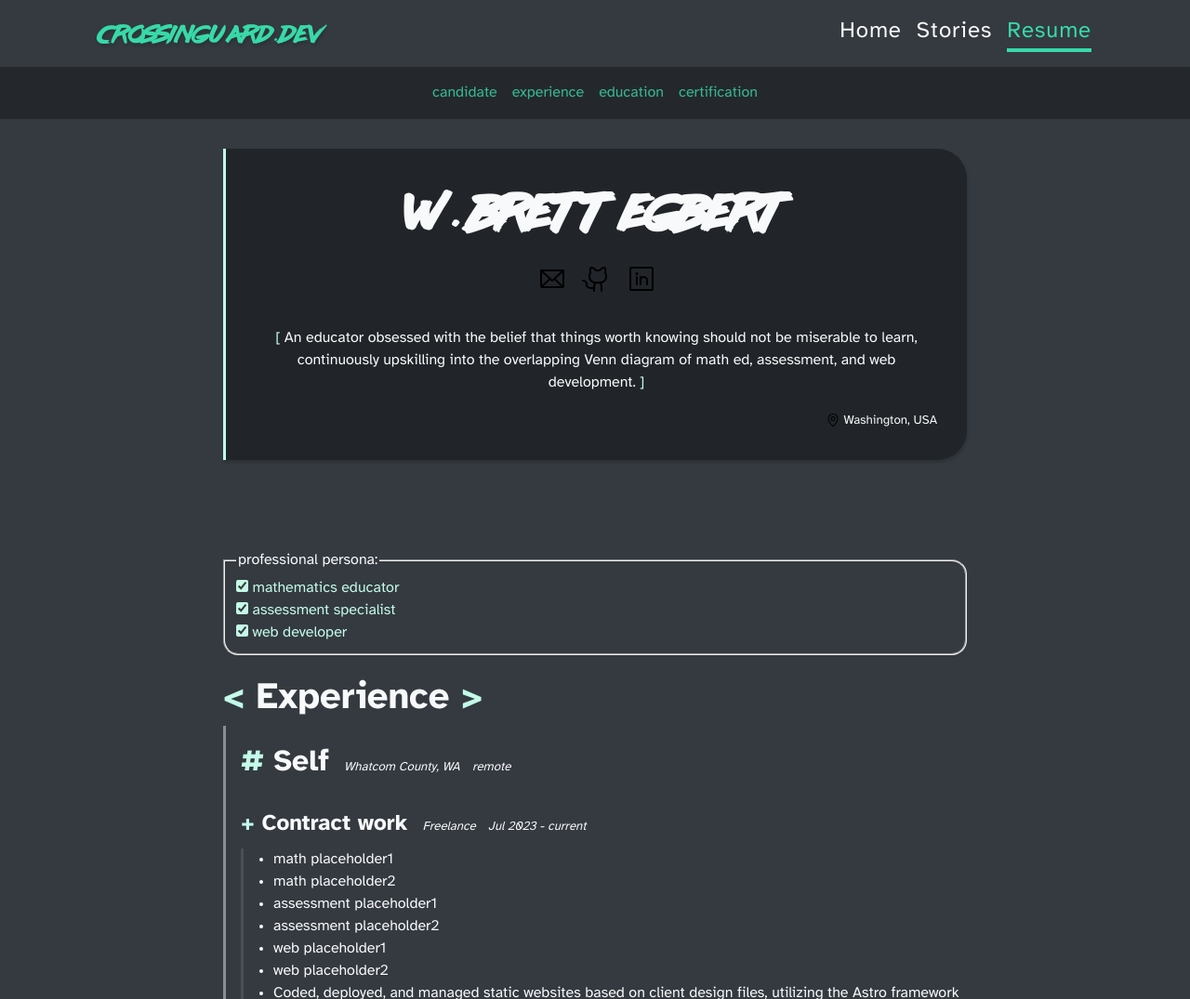
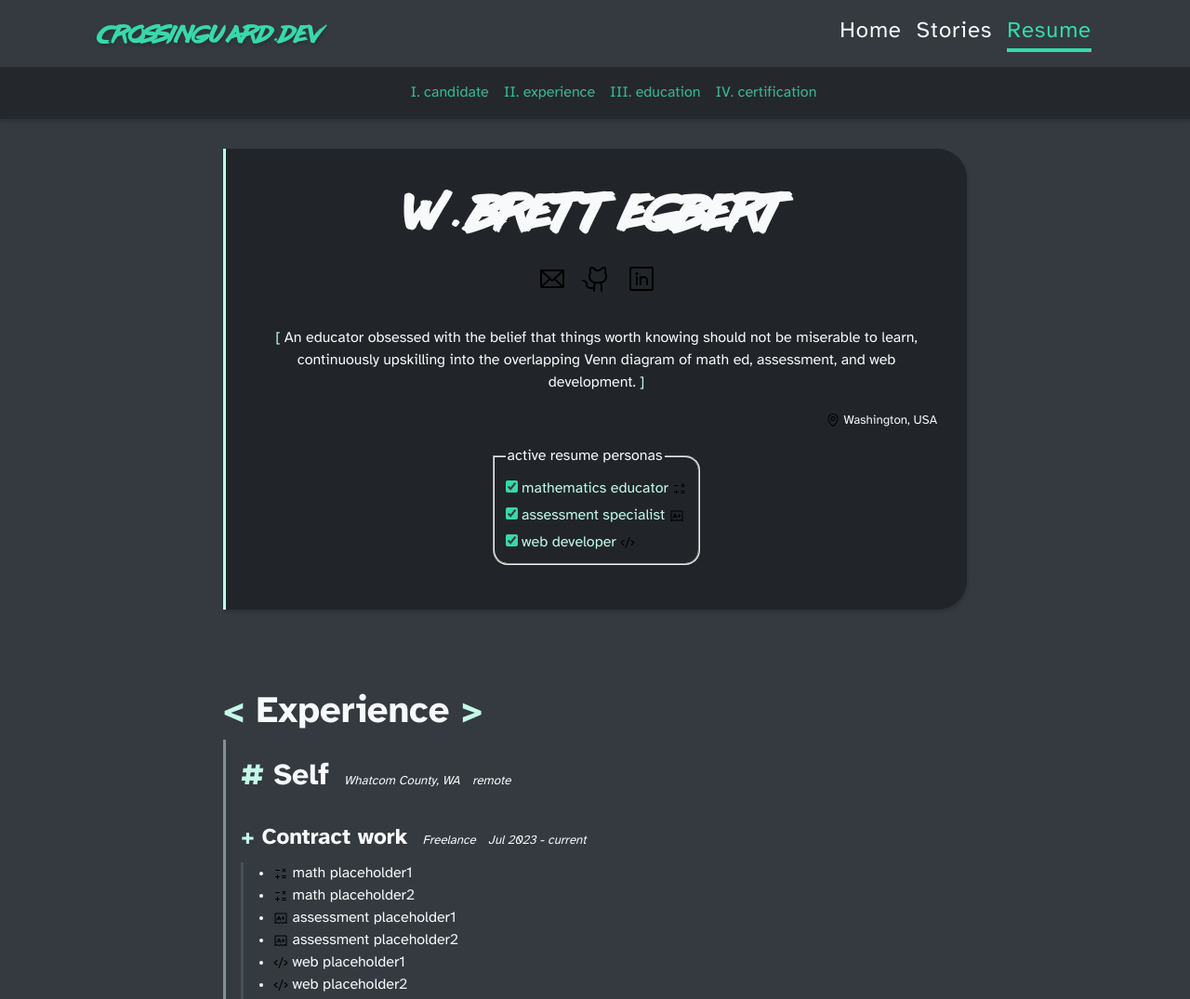
Before and after one commit to crossinguard/crossinguard.dev, an Astro site: page /resume in a window 1280 px wide. Shown: the top 1075 px of the page at 93% size. Built offline with nearby package versions, Linux system fonts and the light colour scheme; Astro itself is replaced by a stand-in of ours.

Commit message:
resume person component and resume persona icons

```diff
--- /dev/null
+++ b/src/components/Top.astro
@@ -0,0 +1,16 @@
+---
+import { Icon } from 'astro-icon/components';
+---
+
+<a href="#" class="top-link center"><Icon name="arrow-line-up" /></a>
+
+<style>
+  .top-link {
+    border-radius: 0.5rem;
+    border: solid var(--gray);
+    width: 5rem;
+    margin-inline: auto 0;
+    padding-block: 0 0.5em;
+    margin-block: 1em;
+  }
+</style>
--- a/src/components/resume/Candidate.astro
+++ b/src/components/resume/Candidate.astro
@@ -1,5 +1,6 @@
 ---
 import Social from '../../components/Social.astro';
+import Persona from './Persona.astro';
 import { Icon } from 'astro-icon/components';
 
 interface Candidate {
@@ -24,6 +25,7 @@ const { candidate }: CandidateData = data;
     <Icon name="map-pin" />
     {candidate.location}
   </p>
+  <Persona />
 </section>
 
 <style>
--- a/src/components/resume/Certification.astro
+++ b/src/components/resume/Certification.astro
@@ -1,4 +1,5 @@
 ---
+import Top from '../Top.astro';
 interface Cert {
   cert_name: string;
   emphasis: string;
@@ -28,6 +29,7 @@ const { certification }: CertificationData = data;
       ))
     }
   </div>
+  <Top />
 </section>
 
 <style>
--- a/src/components/resume/Education.astro
+++ b/src/components/resume/Education.astro
@@ -1,4 +1,5 @@
 ---
+import Top from '../Top.astro';
 interface Degree {
   degree: string;
   major: string;
@@ -30,6 +31,7 @@ const { education }: EducationData = data;
       ))
     }
   </div>
+  <Top />
 </section>
 
 <style>
--- a/src/components/resume/Experience.astro
+++ b/src/components/resume/Experience.astro
@@ -1,4 +1,6 @@
 ---
+import { Icon } from 'astro-icon/components';
+import Top from '../Top.astro';
 interface Responsibilities {
   general: string[];
   math: string[];
@@ -29,38 +31,7 @@ const { experience }: ExperienceData = data;
 ---
 
 <section class="experience" id="experience">
-  <fieldset class="persona-selector">
-    <legend>professional persona:</legend>
-    <div class="persona">
-      <input
-        id="math"
-        type="checkbox"
-        name="persona"
-        value="math"
-        aria-checked="true"
-        checked
-      />
-      <label for="math" class="label">mathematics educator</label><br />
-      <input
-        id="assessment"
-        type="checkbox"
-        name="persona"
-        value="assessment"
-        aria-checked="true"
-        checked
-      />
-      <label for="assessment" class="label">assessment specialist</label><br />
-      <input
-        id="web"
-        type="checkbox"
-        name="persona"
-        value="web"
-        aria-checked="true"
-        checked
-      />
-      <label for="web" class="label">web developer</label>
-    </div>
-  </fieldset>
+  <!-- <Persona /> -->
   <h2>Experience</h2>
   <div class="experience-list">
     {
@@ -86,17 +57,26 @@ const { experience }: ExperienceData = data;
                 <ul class="responsibilities">
                   {role.responsibilities.map((responsibility) =>
                     responsibility.math.map((item) => (
-                      <li class="math">{item}</li>
+                      <li class="math">
+                        <Icon name="math-operations" class="icon" />
+                        {item}
+                      </li>
                     ))
                   )}
                   {role.responsibilities.map((responsibility) =>
                     responsibility.assessment.map((item) => (
-                      <li class="assessment">{item}</li>
+                      <li class="assessment">
+                        <Icon name="exam" class="icon" />
+                        {item}
+                      </li>
                     ))
                   )}
                   {role.responsibilities.map((responsibility) =>
                     responsibility.web.map((item) => (
-                      <li class="web">{item}</li>
+                      <li class="web">
+                        <Icon name="code" class="icon" />
+                        {item}
+                      </li>
                     ))
                   )}
                   {role.responsibilities.map((responsibility) =>
@@ -112,22 +92,10 @@ const { experience }: ExperienceData = data;
       ))
     }
   </div>
+  <Top />
 </section>
 
 <style>
-  .persona-selector {
-    border-radius: 0 1rem 1rem;
-    margin-block: 1em;
-    accent-color: var(--accent);
-  }
-  input[type='checkbox'],
-  .label {
-    color: var(--gray);
-    cursor: pointer;
-  }
-  input[type='checkbox']:checked + .label {
-    color: var(--accent);
-  }
   .experience-entry {
     padding: 0.5em;
   }
@@ -152,22 +120,4 @@ const { experience }: ExperienceData = data;
   .role {
     padding-block: 0.5em;
   }
-  .responsibilities li:is(.math, .assessment, .web) {
-    display: none;
-  }
-  :has(.persona [value='math']:checked) {
-    .responsibilities li:is(.math) {
-      display: list-item;
-    }
-  }
-  :has(.persona [value='assessment']:checked) {
-    .responsibilities li:is(.assessment) {
-      display: list-item;
-    }
-  }
-  :has(.persona [value='web']:checked) {
-    .responsibilities li:is(.web) {
-      display: list-item;
-    }
-  }
 </style>
--- /dev/null
+++ b/src/components/resume/Persona.astro
@@ -0,0 +1,90 @@
+---
+import { Icon } from 'astro-icon/components';
+---
+
+<fieldset class="persona-selector">
+  <legend>active resume personas </legend>
+  <div class="persona">
+    <div class="persona-math">
+      <input
+        id="math"
+        type="checkbox"
+        name="persona"
+        value="math"
+        aria-checked="true"
+        checked
+      />
+      <label for="math" class="label">mathematics educator</label>
+      <Icon name="math-operations" class="icon icon-math" />
+    </div>
+    <div class="persona-assessment">
+      <input
+        id="assessment"
+        type="checkbox"
+        name="persona"
+        value="assessment"
+        aria-checked="true"
+        checked
+      />
+      <label for="assessment" class="label">assessment specialist</label>
+      <Icon name="exam" class="icon icon-assessment" />
+    </div>
+    <div class="persona-web">
+      <input
+        id="web"
+        type="checkbox"
+        name="persona"
+        value="web"
+        aria-checked="true"
+        checked
+      />
+      <label for="web" class="label">web developer </label>
+      <Icon name="code" class="icon icon-web" />
+    </div>
+  </div>
+</fieldset>
+
+<style is:global>
+  .persona-selector {
+    border-radius: 0 1rem 1rem;
+    margin-block: 1em;
+    accent-color: var(--accent-alt);
+    width: fit-content;
+    margin-inline: auto;
+    text-align: start;
+  }
+  input[type='checkbox'],
+  .label {
+    color: var(--gray);
+    cursor: pointer;
+    margin: 0.5em 0;
+    padding: 0.25em 0;
+  }
+  input[type='checkbox']:checked + .label {
+    color: var(--accent);
+  }
+  :has(.persona [value='math']:not(:checked)) {
+    .responsibilities li:is(.math) {
+      display: none;
+    }
+    .icon-math {
+      color: transparent;
+    }
+  }
+  :has(.persona [value='assessment']:not(:checked)) {
+    .responsibilities li:is(.assessment) {
+      display: none;
+    }
+    .icon-assessment {
+      color: transparent;
+    }
+  }
+  :has(.persona [value='web']:not(:checked)) {
+    .responsibilities li:is(.web) {
+      display: none;
+    }
+    .icon-web {
+      color: transparent;
+    }
+  }
+</style>
--- a/src/components/resume/ResumeNav.astro
+++ b/src/components/resume/ResumeNav.astro
@@ -2,12 +2,12 @@
 
 ---
 
-<div class="page-nav">
+<div class="page-nav shadow">
   <ul class="nav-items">
-    <li class="nav-item"><a href="#candidate">candidate</a></li>
-    <li class="nav-item"><a href="#experience">experience</a></li>
-    <li class="nav-item"><a href="#education">education</a></li>
-    <li class="nav-item"><a href="#certification">certification</a></li>
+    <li class="nav-item"><a href="#candidate">I. candidate</a></li>
+    <li class="nav-item"><a href="#experience">II. experience</a></li>
+    <li class="nav-item"><a href="#education">III. education</a></li>
+    <li class="nav-item"><a href="#certification">IV. certification</a></li>
   </ul>
 </div>
 
@@ -16,23 +16,24 @@
     position: -webkit-sticky;
     position: sticky;
     inset-block-start: 0.5em;
-    padding: 1em;
+    padding: 1em 0;
     z-index: 1;
     background-color: var(--black);
     opacity: 0.8;
   }
   .nav-items {
     display: flex;
-    /* flex-wrap: wrap; */
-    gap: 1em;
+    flex-wrap: wrap;
+    gap: 0.5em;
     justify-content: center;
     list-style: none;
-    padding: 0;
   }
   .nav-item a {
+    padding: 0.5em 0.25em;
     text-decoration: none;
+    border-radius: 0.5rem;
   }
   .nav-item a:hover {
-    text-decoration: revert;
+    background-color: var(--dark);
   }
 </style>
--- a/src/styles/resume.css
+++ b/src/styles/resume.css
@@ -50,3 +50,9 @@ section {
   padding-block: 3em;
   scroll-margin-block-start: 1em;
 }
+.icon {
+  display: inline-block;
+  width: 1rem;
+  height: 1rem;
+  color: var(--accent);
+}
```
